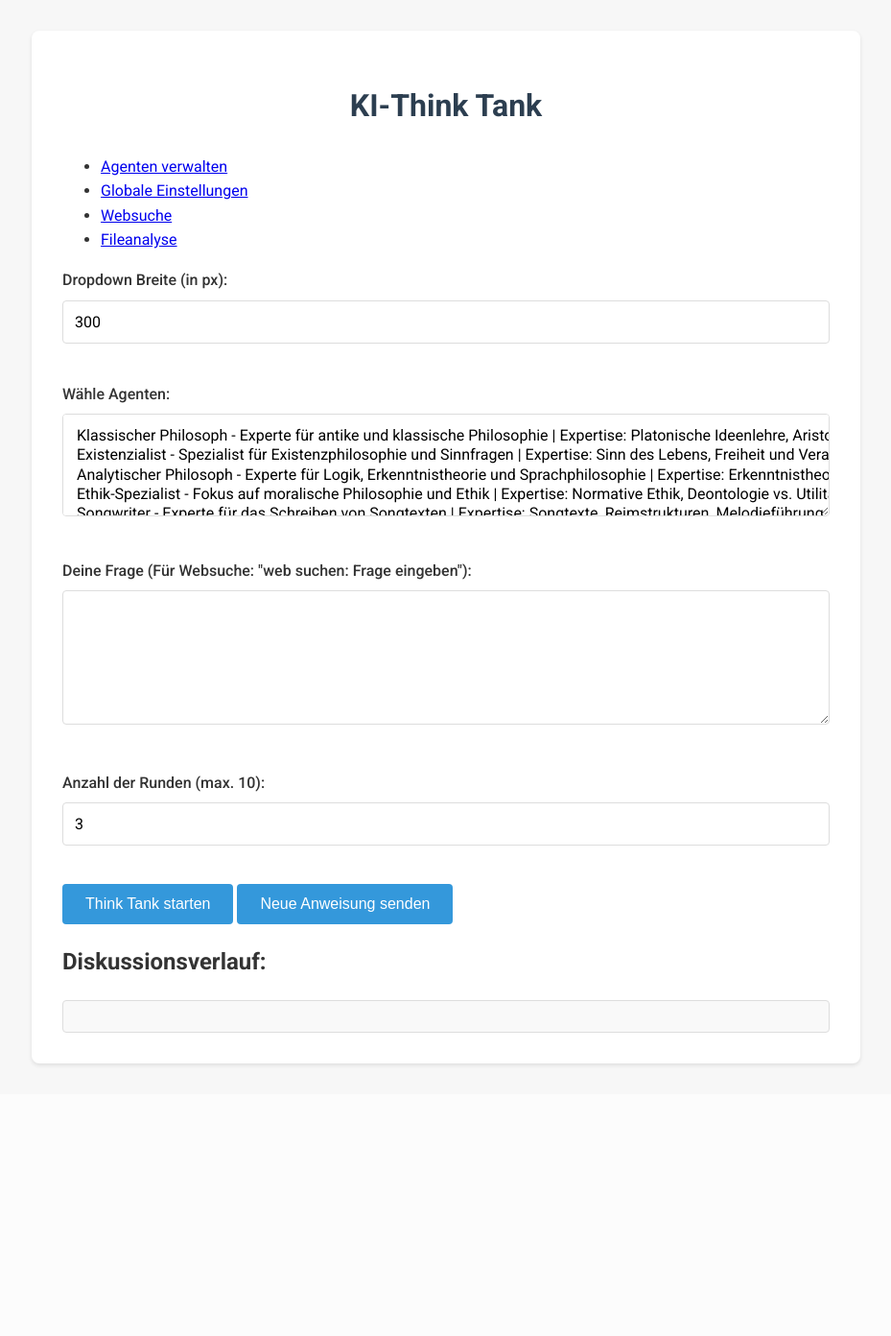
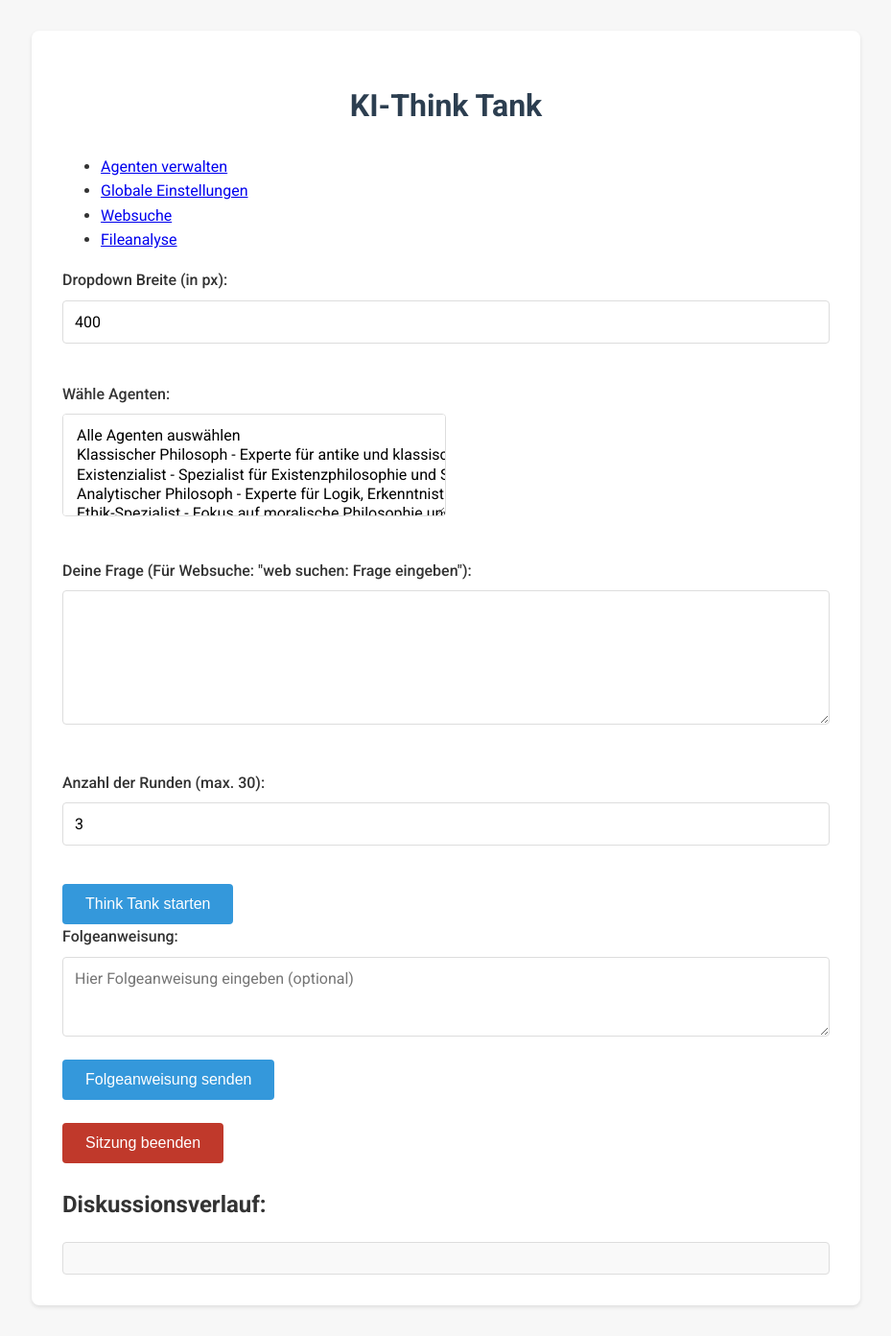
Before and after one commit to CipherCorePro/AI-ThinkTank-AgentSystem, a FastAPI app: page / in a window 1280 px wide. Shown: the whole page at 96% size, without its empty margins (175-1104 px from the left). Before the commit the page ends 1111 px from the top, so only its background shows below. Run offline with FastAPI, Linux system fonts and the light colour scheme.

Commit message:
Add files via upload

```diff
--- a/templates/index.html
+++ b/templates/index.html
@@ -12,19 +12,20 @@
     <h1>KI-Think Tank</h1>
     <nav>
       <ul>
-                <li><a href='Agenten.html'>Agenten verwalten</a></li>
-                <li><a href='API_Server/grundeinstellungen.html'>Globale Einstellungen</a></li>
-                <li><a href='Websuche/ki_websuche.html'>Websuche</a></li>
-                <li><a href='Upload/ki_fileanalyse.html'>Fileanalyse</a></li>
+        <li><a href="Agenten.html">Agenten verwalten</a></li>
+        <li><a href="API_Server/grundeinstellungen.html">Globale Einstellungen</a></li>
+        <li><a href="Websuche/ki_websuche.html">Websuche</a></li>
+        <li><a href="Upload/ki_fileanalyse.html">Fileanalyse</a></li>
       </ul>
     </nav>
 
-        <!-- Breite-Eingabe für das Dropdown -->
+    <!-- Dropdown Breite -->
     <div class="form-group">
       <label for="dropdownWidth">Dropdown Breite (in px):</label>
-            <input type="number" id="dropdownWidth" value="300" min="100" max="1000" oninput="adjustDropdownWidth()">
+      <input type="number" id="dropdownWidth" value="400" min="100" max="1000" oninput="adjustDropdownWidth(this.value)">
     </div>
 
+    <!-- Agentenauswahl -->
     <div class="form-group">
       <label for="agentenSelect">Wähle Agenten:</label>
       <select id="agentenSelect" multiple>
@@ -32,40 +33,65 @@
       </select>
     </div>
 
+    <!-- Fragentext -->
     <div class="form-group">
       <label for="frage">Deine Frage (Für Websuche: "web suchen: Frage eingeben"):</label>
       <textarea id="frage" rows="6" cols="60"></textarea>
     </div>
 
+    <!-- Rundenanzahl -->
     <div class="form-group">
-            <label for="rounds">Anzahl der Runden (max. 10):</label>
+      <label for="rounds">Anzahl der Runden (max. 30):</label>
       <input type="number" id="rounds" value="3" min="1" max="30">
     </div>
 
+    <!-- Button zum Starten der Sitzung -->
     <button onclick="frageSenden()" class="send-button">Think Tank starten</button>
-        <button onclick="anweisungSenden()" class="send-button">Neue Anweisung senden</button>
+
+    <!-- Folgeanweisung -->
+    <div class="form-group follow-up-group">
+      <label for="folgeFrage">Folgeanweisung:</label>
+      <textarea id="folgeFrage" rows="3" cols="60" placeholder="Hier Folgeanweisung eingeben (optional)"></textarea>
+      <button onclick="folgeAnweisungSenden()" class="send-button follow-up-button">Folgeanweisung senden</button>
+    </div>
+
+    <!-- Button zum Beenden der Sitzung -->
+    <div class="form-group">
+      <button onclick="beendeSitzung()" class="send-button" style="background-color:#c0392b;">Sitzung beenden</button>
+    </div>
 
     <h2>Diskussionsverlauf:</h2>
     <div id="antwort" class="response-area"></div>
   </div>
 
   <script>
-    let aktuelleSitzung = null;  // Speichert die session_id für weitere Anweisungen
+    // Globale Variablen für Sitzung und Polling
+    let aktuelleSitzung = null;
+    let pollingInterval = null;
 
     // Funktion zum Anpassen der Breite des Dropdowns
-    function adjustDropdownWidth() {
+    function adjustDropdownWidth(width) {
       const dropdown = document.getElementById('agentenSelect');
-        const newWidth = document.getElementById('dropdownWidth').value;
-        dropdown.style.width = newWidth + 'px'; // Setze die neue Breite des Dropdowns
+      if (dropdown) {
+        dropdown.style.width = width + 'px';
+      }
     }
 
-    // Lade Agenten dynamisch beim Start
+    // Agenten dynamisch laden
     window.onload = async function() {
       const agentenSelect = document.getElementById('agentenSelect');
+      if (!agentenSelect) {
+        console.error('Element mit der ID "agentenSelect" nicht gefunden.');
+        return;
+      }
       agentenSelect.innerHTML = '<option>Agenten werden geladen...</option>';
+      adjustDropdownWidth(400);
 
       try {
         const response = await fetch('http://localhost:8000/agents/');
+        if (!response.ok) {
+          throw new Error(`HTTP-Fehler! Status: ${response.status}`);
+        }
         const agenten = await response.json();
         agentenSelect.innerHTML = '';
 
@@ -74,40 +100,58 @@
           return;
         }
 
+        // Option für alle Agenten
+        const alleAgentenOption = document.createElement('option');
+        alleAgentenOption.value = 'alle';
+        alleAgentenOption.textContent = 'Alle Agenten auswählen';
+        agentenSelect.appendChild(alleAgentenOption);
+
         agenten.forEach(agent => {
           const option = document.createElement('option');
           option.value = agent.agent_id;
-
-                // Kombiniere den Namen, die Beschreibung und die Expertise-Felder
           const expertiseFields = agent.expertise_fields && agent.expertise_fields.length > 0
-                    ? agent.expertise_fields.join(', ')  // Expertise-Felder zusammenfügen
-                    : 'Keine Expertise-Felder verfügbar';  // Wenn keine Expertise-Felder existieren
-
-                // Setze den Textinhalt der Option: Name, Beschreibung und Expertise
+            ? agent.expertise_fields.join(', ')
+            : 'Keine Expertise-Felder verfügbar';
           option.textContent = `${agent.name} - ${agent.description} | Expertise: ${expertiseFields}`;
           agentenSelect.appendChild(option);
         });
 
       } catch (error) {
-            console.error('Fehler:', error);
+        console.error('Fehler beim Laden der Agenten:', error);
         agentenSelect.innerHTML = '<option>Fehler beim Laden der Agenten</option>';
       }
+    };
+
+    // Startet eine neue Sitzung
+    async function frageSenden() {
+      const agentenSelect = document.getElementById('agentenSelect');
+      const frage = document.getElementById('frage').value;
+      const roundsInput = document.getElementById('rounds');
+      const antwortDiv = document.getElementById('antwort');
+
+      if (!agentenSelect || !roundsInput || !antwortDiv) {
+        alert("Wichtige Elemente wurden nicht gefunden!");
+        return;
       }
 
-    // Think Tank starten (Neue Sitzung)
-    async function frageSenden() {
-        const agentenSelect = document.getElementById('agentenSelect');
-        const agent_ids = Array.from(agentenSelect.selectedOptions).map(option => option.value);
-        const frage = document.getElementById('frage').value;
-        const rounds = parseInt(document.getElementById('rounds').value);
-        const antwortDiv = document.getElementById('antwort');
+      let agent_ids = Array.from(agentenSelect.selectedOptions).map(option => option.value);
+      if (agent_ids.includes('alle')) {
+        agent_ids = null;  // Signalisiere, dass alle Agenten verwendet werden sollen
+      }
 
-        if (agent_ids.length < 1) {
-            alert("Bitte wähle mindestens ein Agenten!");
+      const rounds = parseInt(roundsInput.value);
+
+      if ((!agent_ids || (Array.isArray(agent_ids) && agent_ids.length === 0)) &&
+          !agentenSelect.querySelector('option[value="alle"]:checked')) {
+        alert("Bitte wähle mindestens ein Agenten oder 'Alle Agenten auswählen'!");
         return;
       }
       if (!frage) {
         alert("Bitte stelle eine Frage!");
+        return;
+      }
+      if (isNaN(rounds) || rounds <= 0) {
+        alert("Bitte gib eine gültige Anzahl an Runden an (muss eine positive Zahl sein)!");
         return;
       }
 
@@ -116,7 +160,8 @@
       const requestBody = {
         agent_ids: agent_ids,
         query: frage,
-            rounds: rounds
+        rounds: rounds,
+        exit_session: false  // Sitzung soll gestartet werden
       };
 
       try {
@@ -126,34 +171,43 @@
           body: JSON.stringify(requestBody)
         });
 
+        if (!response.ok) {
+          const errorDetails = await response.json();
+          antwortDiv.innerHTML = `<strong>Fehler beim Starten der Diskussion:</strong><br>${errorDetails.detail || response.statusText}`;
+          return;
+        }
+
         const data = await response.json();
         aktuelleSitzung = data.session_id;  // Sitzung merken
+        startPolling(aktuelleSitzung);  // Polling starten
         displayAntwort(data, antwortDiv);
 
       } catch (error) {
-            antwortDiv.innerHTML = '<strong>Fehler:</strong> ' + error;
+        antwortDiv.innerHTML = '<strong>Fehler:</strong> ' + error.message;
+        console.error("Fehler beim Senden der Anfrage:", error);
       }
     }
 
-    // Neue Anweisung während einer laufenden Sitzung senden
-    async function anweisungSenden() {
+    // Funktion für Folgeanweisungen
+    async function folgeAnweisungSenden() {
+      const folgeFrage = document.getElementById('folgeFrage').value;
+      const antwortDiv = document.getElementById('antwort');
+
       if (!aktuelleSitzung) {
-            alert("Es gibt keine aktive Sitzung! Starte erst eine neue Think Tank Diskussion.");
+        alert("Keine aktive Sitzung gefunden. Bitte starte zuerst eine neue Diskussion.");
+        return;
+      }
+      if (!folgeFrage) {
+        alert("Bitte gib eine Folgeanweisung ein!");
         return;
       }
 
-        const frage = document.getElementById('frage').value;
-        if (!frage) {
-            alert("Bitte gib eine neue Anweisung ein!");
-            return;
-        }
-
-        const antwortDiv = document.getElementById('antwort');
-        antwortDiv.innerHTML += "<strong>Neue Anweisung wird verarbeitet...</strong><br>";
+      antwortDiv.innerHTML = "<strong>Verarbeite Folgeanweisung...</strong><br>";
 
       const requestBody = {
         session_id: aktuelleSitzung,
-            query: frage
+        query: folgeFrage,
+        exit_session: false
       };
 
       try {
@@ -163,34 +217,116 @@
           body: JSON.stringify(requestBody)
         });
 
+        if (!response.ok) {
+          const errorDetails = await response.json();
+          antwortDiv.innerHTML = `<strong>Fehler bei der Folgeanweisung:</strong><br>${errorDetails.detail || response.statusText}`;
+          return;
+        }
+
         const data = await response.json();
         displayAntwort(data, antwortDiv);
+        document.getElementById('folgeFrage').value = '';
 
       } catch (error) {
-            antwortDiv.innerHTML = '<strong>Fehler:</strong> ' + error;
+        antwortDiv.innerHTML = '<strong>Fehler:</strong> ' + error.message;
+        console.error("Fehler beim Senden der Folgeanweisung:", error);
       }
     }
 
-    // Antwort anzeigen (inklusive Code-Validierung)
+    // Funktion zum Beenden der Sitzung
+    async function beendeSitzung() {
+      const antwortDiv = document.getElementById('antwort');
+      if (!aktuelleSitzung) {
+        alert("Keine aktive Sitzung gefunden!");
+        return;
+      }
+      const requestBody = {
+        session_id: aktuelleSitzung,
+        query: "",        // Kein neuer Input
+        exit_session: true  // Sitzung beenden
+      };
+
+      try {
+        const response = await fetch('http://localhost:8000/interact_think_tank/', {
+          method: 'POST',
+          headers: { 'Content-Type': 'application/json' },
+          body: JSON.stringify(requestBody)
+        });
+
+        if (!response.ok) {
+          const errorDetails = await response.json();
+          antwortDiv.innerHTML = `<strong>Fehler beim Beenden der Sitzung:</strong><br>${errorDetails.detail || response.statusText}`;
+          return;
+        }
+
+        const data = await response.json();
+        antwortDiv.innerHTML = `<strong>Sitzung beendet:</strong><br>${JSON.stringify(data.history)}`;
+        aktuelleSitzung = null;
+        if (pollingInterval) {
+          clearInterval(pollingInterval);
+          pollingInterval = null;
+        }
+      } catch (error) {
+        antwortDiv.innerHTML = '<strong>Fehler:</strong> ' + error.message;
+        console.error("Fehler beim Beenden der Sitzung:", error);
+      }
+    }
+
+    // Polling-Funktion zum regelmäßigen Abruf des aktuellen Sitzungsverlaufs
+    function startPolling(session_id) {
+      if (pollingInterval) {
+        clearInterval(pollingInterval);
+      }
+      pollingInterval = setInterval(async () => {
+        if (!aktuelleSitzung) {
+          clearInterval(pollingInterval);
+          return;
+        }
+        try {
+          const requestBody = {
+            session_id: session_id,
+            query: "",         // Kein neuer Input, nur Statusabfrage
+            exit_session: false
+          };
+          const response = await fetch('http://localhost:8000/interact_think_tank/', {
+            method: 'POST',
+            headers: { 'Content-Type': 'application/json' },
+            body: JSON.stringify(requestBody)
+          });
+          if (!response.ok) {
+            console.error(`Fehler beim Polling: HTTP-Status ${response.status}`);
+            return;
+          }
+          const data = await response.json();
+          displayAntwort(data, document.getElementById('antwort'));
+          if (data.message && data.message.indexOf("Sitzung beendet") !== -1) {
+            clearInterval(pollingInterval);
+            pollingInterval = null;
+            aktuelleSitzung = null;
+            console.log("Sitzung abgeschlossen (Polling gestoppt).");
+          }
+        } catch (error) {
+          console.error("Fehler beim Polling:", error);
+        }
+      }, 2000); // Alle 2 Sekunden
+      console.log(`Polling für Sitzung ${session_id} gestartet.`);
+    }
+
+    // Funktion zur Anzeige des Diskussionsverlaufs
     function displayAntwort(data, antwortDiv) {
       let discussionText = "<strong>Diskussionsverlauf:</strong><br><br>";
-
-        data.history.forEach((entry, index) => {
+      data.history.forEach(entry => {
         if (entry.role === "user") {
           discussionText += `<b>👤 Du:</b> ${entry.response}<br><br>`;
         } else {
           discussionText += `🔹 <b>Agent ${entry.agent_id}:</b> ${entry.response}<br><br>`;
         }
       });
-
-        // Code-Validierung: Falls Code angefordert, aber nicht geliefert wurde
       if (data.error) {
         discussionText += `<hr><strong style="color:red;">⚠️ Fehler:</strong> ${data.error}`;
-        } else {
-            discussionText += `<hr><strong>Finale Antwort:</strong> ${data.history[data.history.length - 1].response}`;
       }
-
       antwortDiv.innerHTML = discussionText;
+      antwortDiv.scrollTop = antwortDiv.scrollHeight;
     }
   </script>
 </body>
```
Lines whose indentation alone changed are shown as unchanged.
